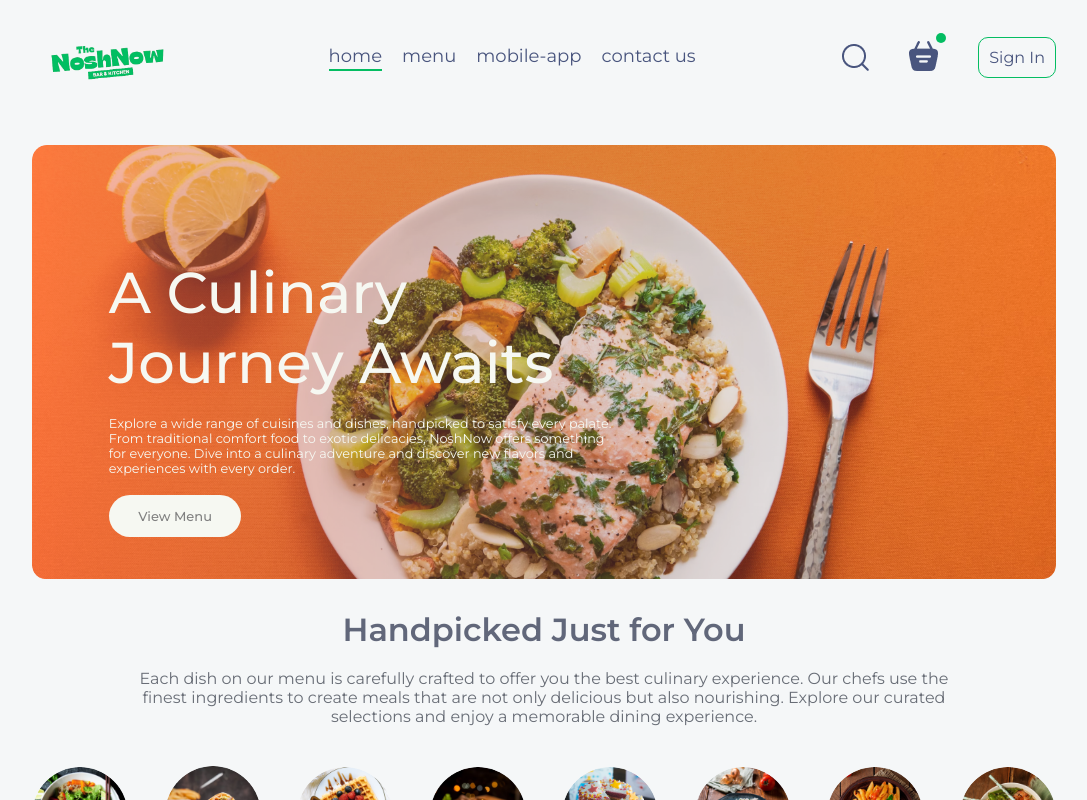
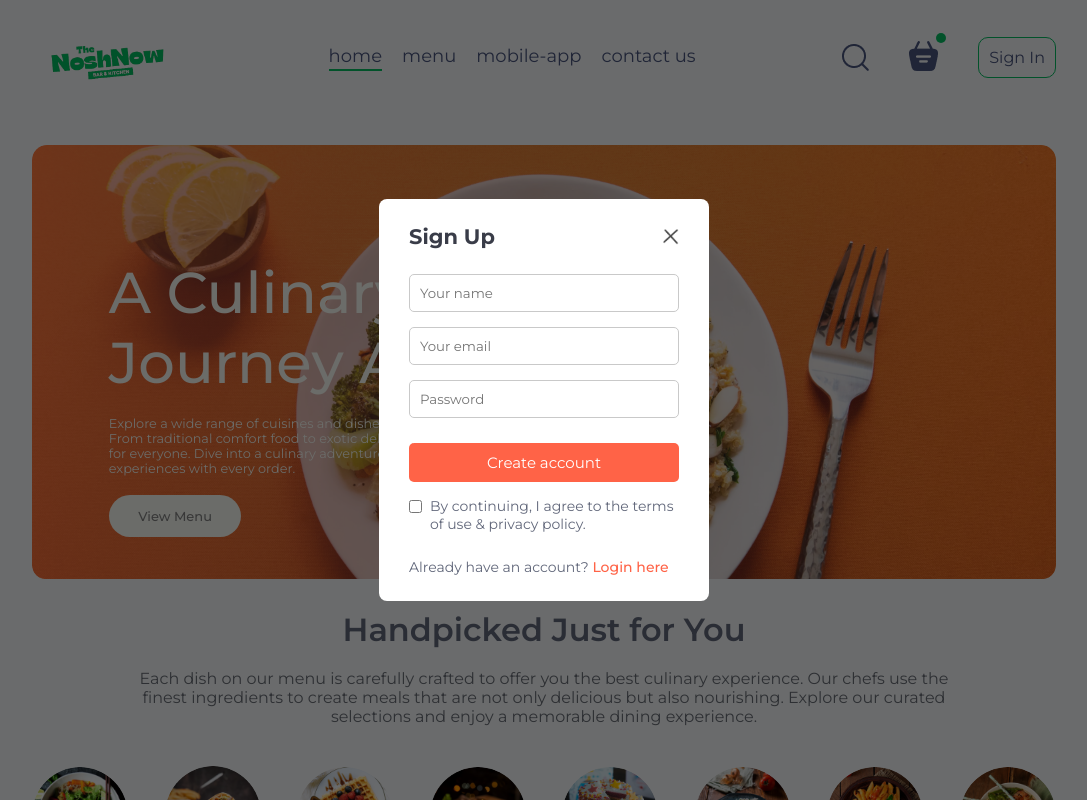
Before and after one commit to SxxAq/NoshNow, a React (Vite) app in the folder frontend/: page / in a window 1280 px wide. Both pictures are taken after a click on the button "Sign In". Shown: the top 800 px of the page, without its empty margins (96-1183 px from the left). Built offline with nearby package versions, Linux system fonts and the light colour scheme.

Commit message:
LoginSignup Form

```diff
--- a/frontend/src/App.jsx
+++ b/frontend/src/App.jsx
@@ -4,11 +4,15 @@
 import Cart from "./pages/Cart/Cart";
 import PlaceOrder from "./pages/PlaceOrder/PlaceOrder";
 import Footer from "./components/Footer/Footer";
+import { useState } from "react";
+import LoginPopup from "./components/Login/LoginPopup";
 const App = () => {
+  const [showLogin, setShowLogin] = useState(false);
   return (
     <>
+      {showLogin ? <LoginPopup setShowLogin={setShowLogin} /> : <></>}
       <div className="app">
-        <Navbar />
+        <Navbar setShowLogin={setShowLogin} />
         <Routes>
           <Route path="/" element={<Home />} />
           <Route path="/cart" element={<Cart />} />
--- /dev/null
+++ b/frontend/src/components/AppDownload/AppDownload.css
@@ -0,0 +1,23 @@
+.app-download {
+  margin: auto auto;
+  margin-top: 100px;
+  font-size: max(3vw, 20px);
+  text-align: center;
+  font-weight: 500;
+  color: #61677A;
+}
+.app-download-platforms {
+  display: flex;
+  justify-content: center;
+  gap: max(2vw, 10px);
+  margin-top: 40px;
+}
+.app-download-platforms img {
+  width: max(30vw, 120px);
+  max-width: 180px;
+  transition: 0.2s;
+  cursor: pointer;
+}
+.app-download-platforms img:hover {
+  transform: scale(1.05);
+}
--- /dev/null
+++ b/frontend/src/components/AppDownload/AppDownload.jsx
@@ -0,0 +1,18 @@
+import { assets } from "../../assets/assets";
+import "./AppDownload.css";
+const AppDownload = () => {
+  return (
+    <div className="app-download" id="app-download">
+      <p>
+        For Better Experience Download <br />
+        NoshNow App
+      </p>
+      <div className="app-download-platforms">
+        <img src={assets.play_store} alt="" />
+        <img src={assets.app_store} alt="" />
+      </div>
+    </div>
+  );
+};
+
+export default AppDownload;
--- a/frontend/src/components/ExploreMenu/ExploreMenu.css
+++ b/frontend/src/components/ExploreMenu/ExploreMenu.css
@@ -48,6 +48,6 @@
     border: 4px solid tomato;
     padding: 2px;
 }
-/* .explore-menu-list-item img:hover{
-    width: 8vw;
-} */
+.explore-menu-list-item img:hover{
+  transform: scale(1.05);
+}
--- a/frontend/src/components/Footer/Footer.css
+++ b/frontend/src/components/Footer/Footer.css
@@ -1,5 +1,5 @@
 .footer {
-  color: #f8f8f8;
+  color: #f7f7f7;
   background-color: #383a42;
   display: flex;
   flex-direction: column;
@@ -16,8 +16,10 @@
     grid-template-columns: 2fr 1fr 1fr;
     gap: 80px;
 }
+
 .footer-content-left .logo{
-    margin-top: -20px;
+    margin-top: -30px;
+    margin-bottom: -20px;
     width: 200px;
 }
 .footer-content-left,.footer-content-right,.footer-content-center{
--- a/frontend/src/components/Footer/Footer.jsx
+++ b/frontend/src/components/Footer/Footer.jsx
@@ -12,11 +12,6 @@
             more – we bring restaurant-quality flavors to your doorstep. Enjoy
             easy online ordering and elevate your dining experience.
           </p>
-          <div className="footer-social-icons">
-            <img src={assets.facebook_icon} alt="" />
-            <img src={assets.twitter_icon} alt="" />
-            <img src={assets.linkedin_icon} alt="" />
-          </div>
         </div>
         <div className="footer-content-center">
           <h2>COMPANY</h2>
@@ -33,6 +28,11 @@
             <li>+1-212-345-8970</li>
             <li>contact@noshnow.com</li>
           </ul>
+          <div className="footer-social-icons">
+            <img src={assets.facebook_icon} alt="" />
+            <img src={assets.twitter_icon} alt="" />
+            <img src={assets.linkedin_icon} alt="" />
+          </div>
         </div>
       </div>
       <hr />
--- /dev/null
+++ b/frontend/src/components/Login/LoginPopup.css
@@ -0,0 +1,64 @@
+.login-popup {
+  position: absolute;
+  z-index: 1;
+  width: 100%;
+  height: 100%;
+  background-color: #00000090;
+  display: grid;
+}
+.login-popup-container {
+  place-self: center;
+  width: max(23vw, 330px);
+  color: #61677a;
+  background-color: white;
+  display: flex;
+  flex-direction: column;
+  gap: 25px;
+  padding: 25px 30px;
+  border-radius: 8px;
+  font-size: 14px;
+  animation: FadeIn 0.5s;
+}
+.login-popup-title {
+  display: flex;
+  justify-content: space-between;
+  align-items: center;
+  color: #393c48;
+}
+.login-popup-title img {
+  width: 16px;
+  cursor: pointer;
+}
+.login-popup-inputs {
+  display: flex;
+  flex-direction: column;
+  gap: 15px;
+}
+.login-popup-inputs input {
+  outline: none;
+  border: 1px solid #c9c9c9;
+  padding: 10px;
+  border-radius: 5px;
+}
+.login-popup-container button {
+  border: none;
+  padding: 10px;
+  border-radius: 5px;
+  color: white;
+  background-color: tomato;
+  font-size: 15px;
+}
+.login-popup-condition {
+  display: flex;
+  align-items: start;
+  gap: 8px;
+  margin-top: -10px;
+}
+.login-popup-condition input {
+  margin-top: 3px;
+}
+.login-popup p span {
+  color: tomato;
+  font-weight: 500;
+  cursor: pointer;
+}
--- /dev/null
+++ b/frontend/src/components/Login/LoginPopup.jsx
@@ -0,0 +1,48 @@
+import { useState } from "react";
+import "./LoginPopup.css";
+import { assets } from "../../assets/assets";
+const LoginPopup = ({ setShowLogin }) => {
+  const [currState, setCurrState] = useState("Sign Up");
+  return (
+    <div className="login-popup">
+      <form className="login-popup-container">
+        <div className="login-popup-title">
+          <h2>{currState}</h2>
+          <img
+            onClick={() => setShowLogin(false)}
+            src={assets.cross_icon}
+            alt=""
+          />
+        </div>
+        <div className="login-popup-inputs">
+          {currState === "Login" ? (
+            <></>
+          ) : (
+            <input type="text" placeholder="Your name" required />
+          )}
+
+          <input type="email" placeholder="Your email" required />
+          <input type="password" placeholder="Password" required />
+        </div>
+        <button>{currState === "Sign Up" ? "Create account" : "Login"}</button>
+        <div className="login-popup-condition">
+          <input type="checkbox" required />
+          <p>By continuing, I agree to the terms of use & privacy policy.</p>
+        </div>
+        {currState === "Login" ? (
+          <p>
+            Create a new account?{" "}
+            <span onClick={() => setCurrState("Sign Up")}>Click here</span>
+          </p>
+        ) : (
+          <p>
+            Already have an account?{" "}
+            <span onClick={() => setCurrState("Login")}>Login here</span>
+          </p>
+        )}
+      </form>
+    </div>
+  );
+};
+
+export default LoginPopup;
--- a/frontend/src/components/Navbar/Navbar.jsx
+++ b/frontend/src/components/Navbar/Navbar.jsx
@@ -1,16 +1,44 @@
 import "./Navbar.css";
 import { assets } from "../../assets/assets";
 import { useState } from "react";
-const Navbar = () => {
-  const [menu,setMenu]=useState("home")
+const Navbar = ({ setShowLogin }) => {
+  const [menu, setMenu] = useState("home");
   return (
     <div className="navbar">
       <img src={assets.logo1} alt="logo" className="logo" />
       <ul className="navbar-menu">
-        <li onClick={()=>{setMenu("home")}} className={menu==="home" ? "active" : ""}>home</li>
-        <li onClick={()=>{setMenu("menu")}} className={menu==="menu" ? "active" : ""}>menu</li>
-        <li onClick={()=>{setMenu("mobile-app")}} className={menu==="mobile-app" ? "active" : ""}>mobile-app</li>
-        <li onClick={()=>{setMenu("contact")}} className={menu==="contact" ? "active" : ""}>contact us</li>
+        <li
+          onClick={() => {
+            setMenu("home");
+          }}
+          className={menu === "home" ? "active" : ""}
+        >
+          home
+        </li>
+        <li
+          onClick={() => {
+            setMenu("menu");
+          }}
+          className={menu === "menu" ? "active" : ""}
+        >
+          menu
+        </li>
+        <li
+          onClick={() => {
+            setMenu("mobile-app");
+          }}
+          className={menu === "mobile-app" ? "active" : ""}
+        >
+          mobile-app
+        </li>
+        <li
+          onClick={() => {
+            setMenu("contact");
+          }}
+          className={menu === "contact" ? "active" : ""}
+        >
+          contact us
+        </li>
       </ul>
       <div className="navbar-right">
         <img src={assets.search_icon} alt="" />
@@ -18,7 +46,7 @@
           <img src={assets.basket_icon} alt="" />
           <div className="dot"></div>
         </div>
-        <button>Sign In</button>
+        <button  onClick={() => setShowLogin(true)}>Sign In</button>
       </div>
     </div>
   );
--- a/frontend/src/pages/Home/Home.jsx
+++ b/frontend/src/pages/Home/Home.jsx
@@ -3,6 +3,7 @@
 import Header from "../../components/Header/Header";
 import "./Home.css";
 import FoodDisplay from "../../components/FoodDisplay/FoodDisplay";
+import AppDownload from "../../components/AppDownload/AppDownload";
 const Home = () => {
   const [category, setCategory] = useState("All");
   return (
@@ -10,6 +11,7 @@
       <Header />
       <ExploreMenu category={category} setCategory={setCategory} />
       <FoodDisplay category={category} />
+      <AppDownload />
     </div>
   );
 };
```
